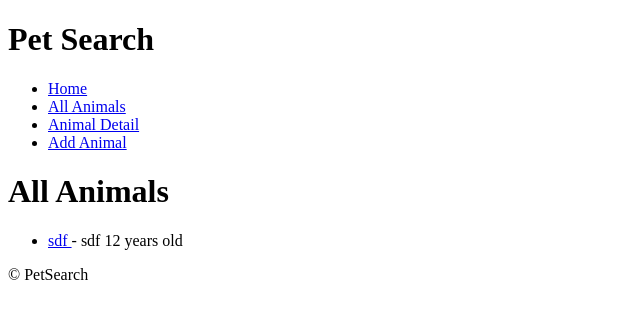
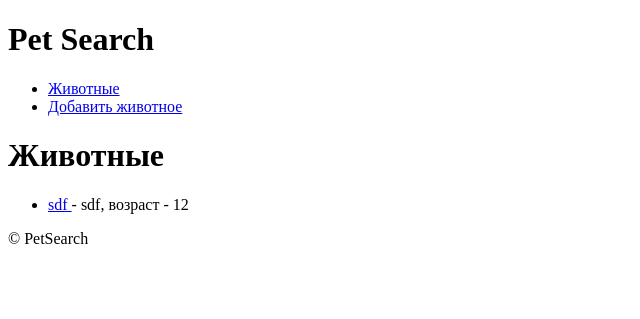
Before and after one commit to TimDzen/pet_search, a Django app: page /animals/ in a window 1280 px wide. Shown: the top 319 px of the page, without its empty margins (0-640 px from the left). Run offline with Django 5.2, Linux system fonts and the light colour scheme; data comes from the database, SQL or seed files in the repository.

Commit message:
добваил код в html файлы. Откорректировал views.py

```diff
--- a/pet_search/pet/templates/all_animals.html
+++ b/pet_search/pet/templates/all_animals.html
@@ -3,11 +3,11 @@
 {% block title %}All Animals{% endblock %}
 
 {% block content %}
-    <h1>All Animals</h1>
+    <h1>Животные</h1>
     <ul>
         {% for animal in animals %}
         <li>
-        <a href="/animals/{{ animal.id }}/">{{ animal.name }} </a> - {{ animal.species }} {{ animal.age }} years old
+        <a href="/animal/{{ animal.id }}/">{{ animal.name }} </a> - {{ animal.species }}, возраст - {{ animal.age }}
         </li>
         {% endfor %}
     </ul>
--- a/pet_search/pet/templates/base.html
+++ b/pet_search/pet/templates/base.html
@@ -10,10 +10,8 @@
 
     <nav>
         <ul>
-            <li><a href="/">Home</a></li>
-            <li><a href="/animals/">All Animals</a></li>
-            <li><a href="/animal">Animal Detail</a></li>
-            <li><a href="/add_animals/">Add Animal</a></li>
+            <li><a href="/animals/">Животные</a></li>
+            <li><a href="/add_animal/">Добавить животное</a></li>
         </ul>
     </nav>
 
--- a/pet_search/pet/views.py
+++ b/pet_search/pet/views.py
@@ -6,11 +6,13 @@ from .models import Animal
 
 def all_animal(request):
     animals = Animal.objects.all()
-    return render(request, 'all_animals.html', {'animals':animals })
+    return render(request, 'all_animals.html', {'animals': animals})
+
 
 def animal_detail(request):
-    animal = Animal.objects.get(pk = animal_id)
+    animal = Animal.objects.get(pk='animal_id')
     return render(request, 'animal_detail.html', {'animal': animal})
+
 
 def add_animal(request):
     if request.method == 'POST':
```
Also changed, not shown: pet_search/pet/templates/add_animal.html (+10 -0 lines), pet_search/pet/templates/animal_detail.html (+10 -0 lines).
